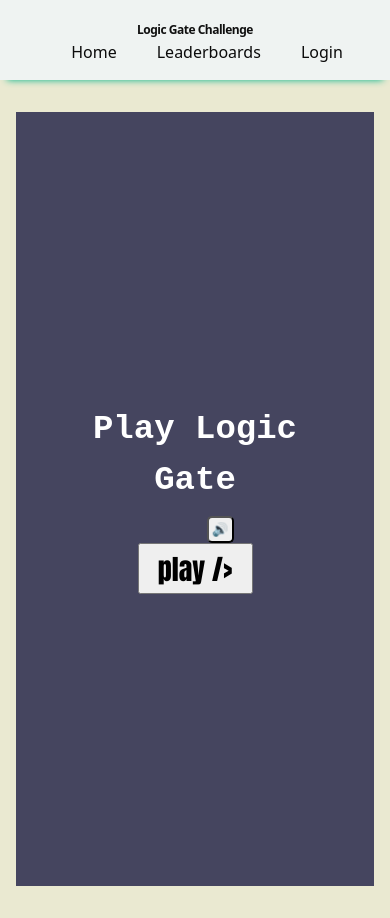
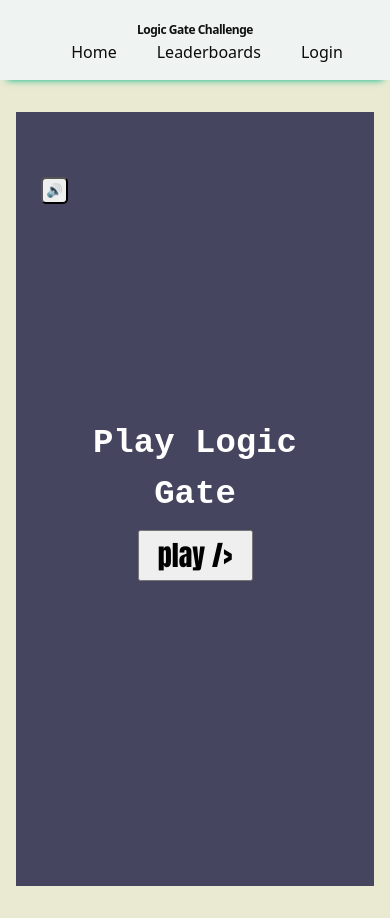
Before and after one commit to amcpc4k-maker/Logic-Gate-Simulator, a React (Vite) app: page / in a window 390 px wide. Built offline with nearby package versions, Linux system fonts and the light colour scheme.

Commit message:
Update app.css

```diff
--- a/frontend/src/stylesheets/app.css
+++ b/frontend/src/stylesheets/app.css
@@ -1079,15 +1079,15 @@ body {
   font-family: inherit;
   font-weight: 700;
   font-size: 0.95rem;
-  padding: 8px;
+  padding: 12px;
   border-radius: 8px;
   border: 1px solid rgba(255, 255, 255, 0.15);
   background: rgba(84, 94, 110, 0.85);
   color: #fff;
   cursor: pointer;
   transition: all 0.12s cubic-bezier(0.4, 0, 0.2, 1);
-  width: 20px;
-  height: 20px;
+  width: 35px;
+  height: 35px;
 }
 
 .key-btn:hover:not(:disabled) {
@@ -1503,9 +1503,9 @@ tr:last-child td {
 
 
 .musicBtn {
-  position: relative;
-  top: 65%;
-  right: 37%%;
+  position: absolute;
+  top: 65px;
+  right: 37%px;
   width: 27px;
   height: 27px;
   border-radius: 5px;
```
